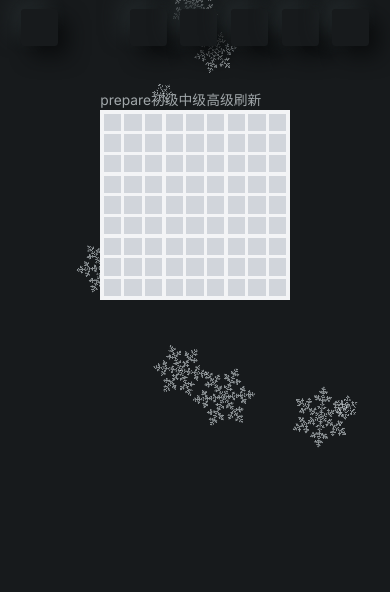
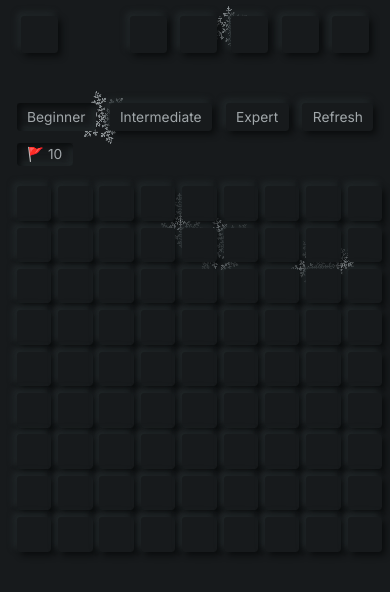
Before and after one commit to 2nonnon/blog, a Next.js app: page /toys/minesweeper in a window 390 px wide. Shown: the top 592 px of the page. Built offline with nearby package versions, Linux system fonts and the light colour scheme; some icons are missing.

Commit message:
样式调整

```diff
--- a/components/layout.tsx
+++ b/components/layout.tsx
@@ -3,9 +3,10 @@ import type { LinkProps } from 'next/link'
 import Link from 'next/link'
 import { Icon } from '@iconify-icon/react'
 import type { CSSProperties } from 'react'
+import React, { memo, useCallback } from 'react'
+
 import { Inter } from '@next/font/google'
 import { useRouter } from 'next/router'
-import React from 'react'
 
 import Snow from './backgrounds/Snow'
 import { Theme, useTheme } from '@/hooks/useTheme'
@@ -22,14 +23,14 @@ type NavItemProps = React.AnchorHTMLAttributes<HTMLAnchorElement> & LinkProps &
   icon: string
 }
 
-const NavItem = ({ name, title, href, icon, locale, target = '_self', onClick }: NavItemProps) => {
+const NavItem = memo(({ name, title, href, icon, locale, target = '_self', onClick }: NavItemProps) => {
   return (
-    <Link href={href} title={title} className="flex surface1 hover:no-underline p-1 rounded md:px-3" locale={locale} target={target} onClick={onClick}>
+    <Link href={href} title={title} className="flex surface-sm hover:no-underline p-1 rounded md:px-3" locale={locale} target={target} onClick={onClick}>
       <span className='hidden md:inline-block'>{name}</span>
       <Icon className='md:hidden' width={30} height={30} icon={icon} />
     </Link>
   )
-}
+})
 
 const copies = {
   en: {
@@ -57,10 +58,11 @@ export default function Layout({ children }: {
 }) {
   const [theme, setTheme] = useTheme(Theme.DARK)
 
-  const toggleTheme = () => {
+  const handleToggleTheme = useCallback<NavItemProps['onClick']>((e) => {
+    e.preventDefault()
     const next = theme === Theme.LIGTH ? Theme.DARK : Theme.LIGTH
     setTheme(next)
-  }
+  }, [theme])
 
   const router = useRouter()
 
@@ -82,10 +84,7 @@ export default function Layout({ children }: {
       name: theme === Theme.LIGTH ? curCopies.light : curCopies.dark,
       href: '/',
       icon: theme === Theme.LIGTH ? 'ph:sun' : 'ph:moon',
-      onClick: (e) => {
-        e.preventDefault()
-        toggleTheme()
-      },
+      onClick: handleToggleTheme,
     },
     {
       title: curCopies.lang,
@@ -135,7 +134,7 @@ export default function Layout({ children }: {
         <meta name="twitter:card" content="summary_large_image" /> */}
       </Head>
       <header>
-        <div className='flex justify-between items-center h-16 px-6 box-border max-w-screen-xl mx-auto'>
+        <div className='flex justify-between items-center h-20 px-6 box-border max-w-screen-xl mx-auto'>
           <NavItem {...home}></NavItem>
 
           <nav className='flex items-center gap-4'>
--- a/components/minesweeper/type.ts
+++ b/components/minesweeper/type.ts
@@ -2,8 +2,8 @@ export interface ILevel { size: Coordinate; num: number }
 
 export const Level: { [k: string]: ILevel } = {
   easy: { size: [9, 9], num: 10 },
-  medieum: { size: [16, 16], num: 30 },
-  hard: { size: [16, 32], num: 60 },
+  medieum: { size: [16, 16], num: 40 },
+  hard: { size: [32, 16], num: 99 },
 }
 
 export enum GameState {
--- a/components/minesweeper/useMineSweeper.ts
+++ b/components/minesweeper/useMineSweeper.ts
@@ -28,6 +28,7 @@ const useMineSweeper = ({ level, state }: mineSweeperOption) => {
     const [row, col] = gameLevel.size
     const init = Array.from({ length: row }).map(_ => Array.from({ length: col }).map(_ => ({ ...block })))
     setMineSweeper(init)
+    setFlagCount(0)
   }, [gameLevel, gameState])
 
   return { gameState, setGameState, mineSweeper, setMineSweeper, flagCount, setFlagCount, gameLevel, setGameLevel }
--- a/pages/index.tsx
+++ b/pages/index.tsx
@@ -21,7 +21,7 @@ export default function Home({ locale }: { locale: LocaleType }) {
         <title>{copies[locale].title}</title>
       </Head>
       <section className='max-w-screen-md mx-auto'>
-        <section className='flex flex-col items-center gap-4 mt-10'>
+        <div className='flex flex-col items-center gap-4 mt-10'>
           <Image
             priority
             className='rounded-full border-2 w-[7rem] h-[7rem]'
@@ -30,11 +30,9 @@ export default function Home({ locale }: { locale: LocaleType }) {
             width={144}
             alt={name}
           />
-          <h1 className='text-4xl font-extrabold'>{name}</h1>
-        </section>
-        <section>
-          <p className='text-center'>{copies[locale].introduce}</p>
-        </section>
+          <h1 className='text-4xl font-extrabold my-0'>{name}</h1>
+          <p className='text-center my-0'>{copies[locale].introduce}</p>
+        </div>
       </section>
     </>
   )
--- a/pages/posts/[id].tsx
+++ b/pages/posts/[id].tsx
@@ -13,7 +13,7 @@ interface tagProps {
 const Tag: React.FC<tagProps> = ({ tag }) => {
   return (
     <>
-      <span className='inline-block px-3 border border-[var(--surface4)] hover:bg-[var(--surface4)] hover:text-[var(--text1)] rounded-full transition-all'>{`#${tag}`}</span>
+      <span className='inline-block px-3 border rounded-full surface-sm'>{`#${tag}`}</span>
     </>
   )
 }
--- a/pages/posts/index.tsx
+++ b/pages/posts/index.tsx
@@ -33,7 +33,7 @@ export default function Posts({
         <h1 className='text-4xl font-extrabold my-8'>{copies[locale].pageTitle}</h1>
         <ul className='flex flex-col gap-4'>
           {allPostsData.map(({ id, date, title }) => (
-            <li key={id} className="surface1 rounded-xl">
+            <li key={id} className="surface-md rounded-xl">
               <Link className='text-lg font-medium border-b-0 p-4 block' href={`/posts/${id}`}>
                 <span>{title}</span>
                 <br />
--- a/pages/toys/index.tsx
+++ b/pages/toys/index.tsx
@@ -47,7 +47,7 @@ export default function Posts({
       <section className='max-w-screen-md mx-auto'>
         <ul className='flex flex-row gap-6 flex-1 justify-center items-stretch my-10'>
           {toys.map(item => (
-            <li className='surface1 rounded-lg w-48'>
+            <li className='surface-md bg-[var(--surface1)] rounded-lg w-48'>
               <Link className='text-lg font-medium flex flex-col items-center gap-2 rounded-lg py-4 px-6 h-full text-center' href={item.link}>
                 <Icon className='text-[7rem]' icon={item.icon} />
                 <span>{item.name}</span>
--- a/pages/toys/minesweeper/index.tsx
+++ b/pages/toys/minesweeper/index.tsx
@@ -1,9 +1,12 @@
 import { createContext, useContext } from 'react'
+import Head from 'next/head'
+import type { GetStaticProps } from 'next'
 import { checkWin, generateMine, handleClickBlock, handleClickMine, handleToggleFlag, initMineSweeper } from '@/components/minesweeper/helper'
 import type { Coordinate, IBlock } from '@/components/minesweeper/type'
 import { BlockType, GameState, Level } from '@/components/minesweeper/type'
 
 import useMineSweeper from '@/components/minesweeper/useMineSweeper'
+import type { LocaleType } from '@/pages/_app'
 
 const MineSweeperContext = createContext<ReturnType<typeof useMineSweeper> | null>(null)
 
@@ -58,51 +61,91 @@ const Block = ({ block, coordinate }: BlockParam) => {
 
   return (
     <>
-      <div className='h-5 w-5'>
+      <div className={`h-10 w-10 rounded surface-sm ${block.hidden ? '' : 'surface-sm__active'}`}>
         {block.hidden
           ? block.flag
-            ? <div className='grid place-content-center bg-gray-300 w-full h-full' onContextMenu={handleRightClick}>🚩</div>
-            : <div className='cursor-pointer bg-gray-300 w-full h-full' onClick={handleClick} onContextMenu={handleRightClick}></div>
-          : <div className='grid place-content-center bg-white w-full h-full'>{block.type === BlockType.BLOCK ? block.content > 0 ? block.content : '' : '💣'}</div>}
+            ? <div className='grid place-content-center w-full h-full' onContextMenu={handleRightClick}>🚩</div>
+            : <div className='cursor-pointer w-full h-full' onClick={handleClick} onContextMenu={handleRightClick}></div>
+          : <div className={`grid place-content-center w-full h-full text-[hsl(${block.content * 40},50%,50%)]`}>{block.type === BlockType.BLOCK ? block.content > 0 ? block.content : '' : '💣'}</div>}
       </div>
     </>
   )
 }
 
-const MineSweeper = () => {
+const copies = {
+  en: {
+    title: 'MineSweeper',
+    refresh: 'Refresh',
+    beginner: 'Beginner',
+    intermediate: 'Intermediate',
+    expert: 'Expert',
+  },
+  zh: {
+    title: '扫雷',
+    refresh: '刷新',
+    beginner: '初级',
+    intermediate: '中级',
+    expert: '高级',
+  },
+}
+
+const MineSweeper = ({
+  locale,
+}: {
+  locale: LocaleType
+}) => {
   const mineSweeperInfo = useMineSweeper({ level: Level.easy, state: GameState.PRE })
+  const curCopies = copies[locale]
 
   return (
     <>
+      <Head>
+        <title>{curCopies.title}</title>
+      </Head>
       <MineSweeperContext.Provider value={mineSweeperInfo}>
-        <div className='grid place-content-center min-h-full select-none p-10'>
+        <h1 className='hidden'>{curCopies.title}</h1>
+        <section className='grid place-content-center select-none'>
           <div>
-            <span>{mineSweeperInfo.gameState}</span>
-            <span onClick={() => {
+            <div className='flex gap-4 mt-10 mb-4'>
+              <span className={`surface-sm py-1 px-3 rounded ${mineSweeperInfo.gameLevel === Level.easy ? 'surface-sm__active' : ''}`} onClick={() => {
                 mineSweeperInfo.setGameState(GameState.PRE)
                 mineSweeperInfo.setGameLevel(Level.easy)
-            }}>初级</span>
-            <span onClick={() => {
+              }}>{curCopies.beginner}</span>
+              <span className={`surface-sm py-1 px-3 rounded ${mineSweeperInfo.gameLevel === Level.medieum ? 'surface-sm__active' : ''}`} onClick={() => {
                 mineSweeperInfo.setGameState(GameState.PRE)
                 mineSweeperInfo.setGameLevel(Level.medieum)
-            }}>中级</span>
-            <span onClick={() => {
+              }}>{curCopies.intermediate}</span>
+              <span className={`surface-sm py-1 px-3 rounded ${mineSweeperInfo.gameLevel === Level.hard ? 'surface-sm__active' : ''}`} onClick={() => {
                 mineSweeperInfo.setGameState(GameState.PRE)
                 mineSweeperInfo.setGameLevel(Level.hard)
-            }}>高级</span>
-            <span onClick={() => {
+              }}>{curCopies.expert}</span>
+              <span className='surface-sm py-1 px-3 rounded' onClick={() => {
                 mineSweeperInfo.setGameState(GameState.PRE)
-            }}>刷新</span>
+              }}>{curCopies.refresh}</span>
             </div>
-          <div className={`grid grid-cols-[repeat(${mineSweeperInfo.gameLevel.size[1]},1fr)] gap-1 w-fit p-1 bg-gray-100`}>
+            <div>
+              <span className='surface-sm surface-sm__active py-1 px-3 rounded'>🚩 {mineSweeperInfo.gameLevel.num - mineSweeperInfo.flagCount}</span>
+            </div>
+          </div>
+          <div className='overflow-auto -mx-6'>
+            <div className={`grid grid-cols-[repeat(${mineSweeperInfo.gameLevel.size[1]},1fr)] gap-2 w-fit p-6`}>
               {mineSweeperInfo.mineSweeper.map((row, y) => row.map((block, x) => {
                 return (<Block key={y * row.length + x} block={block} coordinate={[y, x]}></Block>)
               }))}
             </div>
           </div>
+        </section>
       </MineSweeperContext.Provider>
     </>
   )
 }
 
 export default MineSweeper
+
+export const getStaticProps: GetStaticProps = async () => {
+  return {
+    props: {
+      a: 1,
+    },
+  }
+}
--- a/pages/toys/qrcode/index.tsx
+++ b/pages/toys/qrcode/index.tsx
@@ -1,7 +1,10 @@
 import qrcode from 'qrcode-generator'
 import type { FunctionComponent } from 'react'
 import React, { useEffect, useRef, useState } from 'react'
+import Head from 'next/head'
+import type { GetStaticProps } from 'next'
 import Modal from '@/components/Modal'
+import type { LocaleType } from '@/pages/_app'
 
 const ErrorCorrectionLevel = {
   L: 'L(7%)',
@@ -84,8 +87,8 @@ const Panel = ({ formData, setFormData, generateQRCode, setModal }: PanelParams)
 
   return (
     <form className='max-w-full min-w-fit w-[500px]'>
-      <fieldset className='flex flex-col gap-1 p-2 relative border rounded border-neutral-900'>
-        <legend className='mx-auto'>QR Code Generator</legend>
+      <fieldset className='flex flex-col gap-1 p-4 relative border rounded border-current'>
+        <legend className='mx-auto p-2'>QR Code Generator</legend>
         <FormItem name='TypeNumber'>
           <select id='TypeNumber' name="TypeNumber" value={formData.typeNumber} onChange={(event) => {
             updateFormData({ typeNumber: +event.target.value as TypeNumber })
@@ -131,7 +134,7 @@ const Panel = ({ formData, setFormData, generateQRCode, setModal }: PanelParams)
             updateFormData({ content: event.target.value })
           }}></textarea>
         </FormItem>
-        <button className='border-2 rounded-md p-1' onClick={(event) => {
+        <button className='surface-sm rounded-md p-2' onClick={(event) => {
           event.preventDefault()
           generateQRCode()
         }}>Update</button>
@@ -140,7 +143,20 @@ const Panel = ({ formData, setFormData, generateQRCode, setModal }: PanelParams)
   )
 }
 
-const QrcodeGenerator = () => {
+const copies = {
+  en: {
+    title: 'Qrcode Generator',
+  },
+  zh: {
+    title: '二维码生成',
+  },
+}
+
+const QrcodeGenerator = ({
+  locale,
+}: {
+  locale: LocaleType
+}) => {
   const target = useRef<HTMLCanvasElement>(null)
   const [formData, setFormData] = useState<Fields>({
     typeNumber: 0,
@@ -150,6 +166,8 @@ const QrcodeGenerator = () => {
     cellSize: 10,
     multibyte: 'UTF-8',
   })
+
+  const curCopies = copies[locale]
 
   const generateQRCode = () => {
     if (target.current) {
@@ -175,8 +193,12 @@ const QrcodeGenerator = () => {
 
   return (
     <>
+      <Head>
+        <title>{curCopies.title}</title>
+      </Head>
+      <h1 className='hidden'>{curCopies.title}</h1>
       {modal ? <Modal><Confirm setModal={setModal} /></Modal> : null}
-      <div className='flex flex-col gap-4 items-center text-sm p-4'>
+      <div className='flex flex-col gap-4 items-center text-sm'>
         <Panel formData={formData} setFormData={setFormData} generateQRCode={generateQRCode} setModal={setModal}></Panel>
         <canvas ref={target} className="h-[200px] w-[200px]" width={200} height={200}></canvas>
       </div>
@@ -185,3 +207,11 @@ const QrcodeGenerator = () => {
 }
 
 export default QrcodeGenerator
+
+export const getStaticProps: GetStaticProps = async () => {
+  return {
+    props: {
+      a: 1,
+    },
+  }
+}
--- a/styles/global.css
+++ b/styles/global.css
@@ -45,10 +45,18 @@
         --brand-saturation: 100%;
         --brand-lightness: 50%;
 
+        --sm: .25rem;
+        --md: .5rem;
+        --lg: 1rem;
+        --sm-n: -.25rem;
+        --md-n: -.5rem;
+        --lg-n: -1rem;
+
         /* light */
         --brand-light: hsl(var(--brand-hue) var(--brand-saturation) var(--brand-lightness));
         --text1-light: hsl(var(--brand-hue) var(--brand-saturation) 10%);
         --text2-light: hsl(var(--brand-hue) 30% 20%);
+        --surface0-light: hsl(var(--brand-hue) 25% 85%);
         --surface1-light: hsl(var(--brand-hue) 25% 90%);
         --surface2-light: hsl(var(--brand-hue) 20% 99%);
         --surface3-light: hsl(var(--brand-hue) 20% 92%);
@@ -58,10 +66,21 @@
         --brand-dark: hsl(var(--brand-hue) calc(var(--brand-saturation) / 2) calc(var(--brand-lightness) / 1.5));
         --text1-dark: hsl(var(--brand-hue) 15% 85%);
         --text2-dark: hsl(var(--brand-hue) 5% 65%);
+        --surface0-dark: hsl(var(--brand-hue) 10% 5%);
         --surface1-dark: hsl(var(--brand-hue) 10% 10%);
         --surface2-dark: hsl(var(--brand-hue) 10% 15%);
         --surface3-dark: hsl(var(--brand-hue) 5% 20%);
         --surface4-dark: hsl(var(--brand-hue) 5% 25%);
+
+        --surface-shadow-sm: var(--sm) var(--sm) var(--md) var(--surface0),
+            var(--sm-n) var(--sm-n) var(--md) var(--surface2);
+        --surface-shadow-inset-sm: inset var(--sm) var(--sm) var(--md) var(--surface0),
+            inset var(--sm-n) var(--sm-n) var(--md) var(--surface2);
+
+        --surface-shadow-md: var(--md) var(--md) var(--lg) var(--surface0),
+            var(--md-n) var(--md-n) var(--lg) var(--surface2);
+        --surface-shadow-inset-md: inset var(--md) var(--md) var(--lg) var(--surface0),
+            inset var(--md-n) var(--md-n) var(--lg) var(--surface2);
     }
 
     :root {
@@ -70,18 +89,11 @@
         --brand: var(--brand-light);
         --text1: var(--text1-light);
         --text2: var(--text2-light);
+        --surface0: var(--surface0-light);
         --surface1: var(--surface1-light);
         --surface2: var(--surface2-light);
         --surface3: var(--surface3-light);
         --surface4: var(--surface4-light);
-        --surface-shadow: var(--surface-shadow-light);
-        --shadow-strength: var(--shadow-strength-light);
-
-        --surface1-shadow: .5rem .5rem 1rem hsl(var(--brand-hue) 25% 85%),
-            -.5rem -.5rem 1rem hsl(var(--brand-hue) 25% 95%);
-
-        --surface1-shadow-inset: inset .5rem .5rem 1rem hsl(var(--brand-hue) 25% 85%),
-            inset -.5rem -.5rem 1rem hsl(var(--brand-hue) 25% 95%);
     }
 
     :root[theme='dark'] {
@@ -90,28 +102,33 @@
         --brand: var(--brand-dark);
         --text1: var(--text1-dark);
         --text2: var(--text2-dark);
+        --surface0: var(--surface0-dark);
         --surface1: var(--surface1-dark);
         --surface2: var(--surface2-dark);
         --surface3: var(--surface3-dark);
         --surface4: var(--surface4-dark);
-        --surface-shadow: var(--surface-shadow-dark);
-        --shadow-strength: var(--shadow-strength-dark);
-
-        --surface1-shadow: 10px 10px 20px hsl(var(--brand-hue) 10% 5%),
-            -10px -10px 20px hsl(var(--brand-hue) 10% 15%);
-
-        --surface1-shadow-inset: inset 10px 10px 20px hsl(var(--brand-hue) 10% 5%),
-            inset -10px -10px 20px hsl(var(--brand-hue) 10% 15%);
     }
 
-    .surface1 {
+    .surface-sm {
+        background-color: var(--surface1);
         border: var(--border);
-        background-color: var(--surface1);
-        box-shadow: var(--surface1-shadow);
+        box-shadow: var(--surface-shadow-sm);
     }
 
-    .surface1:active {
-        box-shadow: var(--surface1-shadow-inset);
+    .surface-sm:active,
+    .surface-sm__active {
+        box-shadow: var(--surface-shadow-inset-sm);
+    }
+
+    .surface-md {
+        background-color: var(--surface1);
+        border: var(--border);
+        box-shadow: var(--surface-shadow-md);
+    }
+
+    .surface-md:active,
+    .surface-md__active {
+        box-shadow: var(--surface-shadow-inset-md);
     }
 
     html {
@@ -211,13 +228,13 @@
         border-radius: .6rem;
 
         border: var(--border);
-        box-shadow: var(--surface1-shadow);
+        box-shadow: var(--surface-shadow-md);
     }
 
     blockquote {
         background-color: var(--surface3);
         border: var(--border);
-        box-shadow: var(--surface1-shadow);
+        box-shadow: var(--surface-shadow-md);
 
         border-left: .25rem solid var(--brand);
         border-radius: .6rem;
--- a/tailwind.config.js
+++ b/tailwind.config.js
@@ -6,7 +6,7 @@ module.exports = {
     './pages/**/*.{js,ts,jsx,tsx}',
     './components/**/*.{js,ts,jsx,tsx}',
   ],
-  safelist: ['grid-cols-[repeat(9,1fr)]', 'grid-cols-[repeat(16,1fr)]', 'grid-cols-[repeat(32,1fr)]'],
+  safelist: ['grid-cols-[repeat(9,1fr)]', 'grid-cols-[repeat(16,1fr)]', 'grid-cols-[repeat(32,1fr)]', 'text-[hsl(40,50%,50%)]', 'text-[hsl(80,50%,50%)]', 'text-[hsl(120,50%,50%)]', 'text-[hsl(160,50%,50%)]', 'text-[hsl(200,50%,50%)]', 'text-[hsl(240,50%,50%)]', 'text-[hsl(280,50%,50%)]', 'text-[hsl(320,50%,50%)]'],
   theme: {
     extend: {
       animation: {
```
Lines whose indentation alone changed are shown as unchanged.
